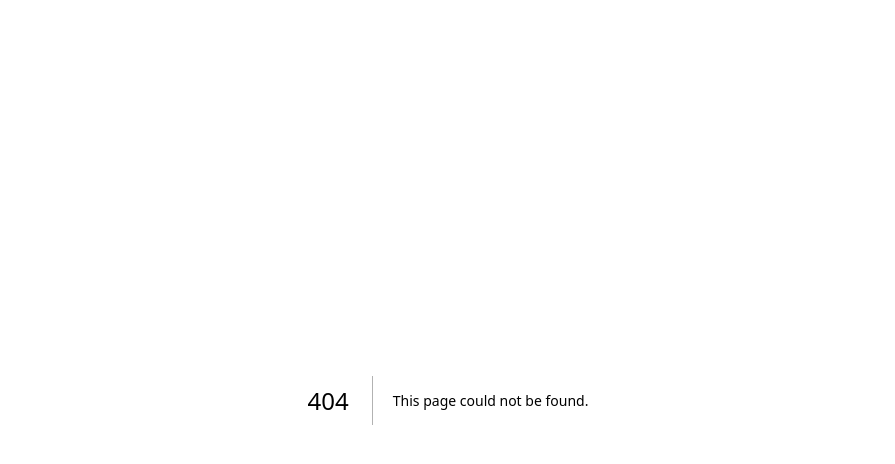
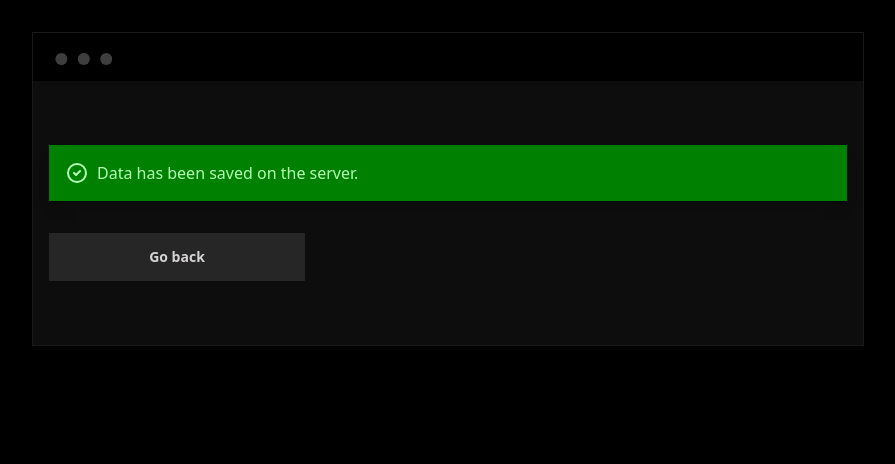
Before and after one commit to maurer2/run-types-run, a Next.js app: page /pizza/success in a window 1280 px wide. Before the commit this address had no page. Shown: the top 464 px of the page, without its empty margins (192-1087 px from the left). Built offline with nearby package versions, Linux system fonts and the light colour scheme.

Commit message:
Added success page and error handling for submit

```diff
--- a/package.json
+++ b/package.json
@@ -16,6 +16,7 @@
     "autoprefixer": "^10.4.13",
     "clsx": "^1.2.1",
     "daisyui": "^2.50.0",
+    "nanoid": "^4.0.1",
     "next": "13.1.1",
     "postcss": "^8.4.21",
     "react": "18.2.0",
--- a/src/components/PizzaForm/PizzaForm.tsx
+++ b/src/components/PizzaForm/PizzaForm.tsx
@@ -2,10 +2,12 @@ import React, { useState, useEffect } from 'react';
 import { useForm, FormProvider } from 'react-hook-form';
 import { zodResolver } from '@hookform/resolvers/zod';
 import { clsx } from 'clsx';
+import { useRouter } from 'next/router';
 
 import UncontrolledInput from '../UncontrolledInput';
 import UncontrolledRadioCheckbox from '../UncontrolledRadioCheckbox';
 import { pizzaValidationSchema } from '../../schema/pizza/validation';
+import { sendFormValues } from './utils';
 
 import type { FormValues } from '../../types/pizza';
 import type { PizzaFormProps } from './types';
@@ -25,6 +27,8 @@ const PizzaForm = ({ formSettings, defaultValues }: PizzaFormProps) => {
     // reset,
   } = formMethods;
   const [isSubmitting, setIsSubmitting] = useState(false);
+  const [showErrorMessage, setShowErrorMessage] = useState(false);
+  const router = useRouter();
 
   const priceRangeClassValue = watch('priceRangeClass');
 
@@ -33,25 +37,22 @@ const PizzaForm = ({ formSettings, defaultValues }: PizzaFormProps) => {
     trigger(['selectedDough', 'selectedToppings']);
   }, [priceRangeClassValue, trigger]);
 
-  const sendFormValues = (formValues: FormValues) => {
-    const requestData = {
-      method: 'POST',
-      headers: { 'Content-Type': 'application/json' },
-      body: JSON.stringify(formValues),
-    } satisfies RequestInit;
-
-    return fetch('/api/pizza/user-data', requestData);
-  };
-
   const onSubmit = async (formValues: FormValues): Promise<void> => {
     try {
       setIsSubmitting(true);
+      setShowErrorMessage(false);
 
-      const response = await sendFormValues(formValues);
-      const responseJSON = await response.json();
-      console.log(responseJSON);
+      const response = await sendFormValues(formValues, '/api/pizza/user-data');
+      if (response.ok) {
+        await response.json();
+
+        router.push('/pizza/success');
+        return
+      }
+
+      throw new Error('Error sending data');
     } catch (e) {
-      // todo
+      setShowErrorMessage(true);
     } finally {
       setIsSubmitting(false);
     }
@@ -92,7 +93,7 @@ const PizzaForm = ({ formSettings, defaultValues }: PizzaFormProps) => {
         <button
           type="submit"
           aria-disabled={!isValid}
-          className={clsx('btn btn-wide', {
+          className={clsx('btn btn-wide normal-case', {
             loading: isSubmitting,
             'cursor-wait': isSubmitting,
             'btn-disabled': !isValid && !isSubmitting,
@@ -101,6 +102,27 @@ const PizzaForm = ({ formSettings, defaultValues }: PizzaFormProps) => {
         >
           Send values
         </button>
+
+        {showErrorMessage && (
+          <div className="alert alert-warning shadow-lg mt-8">
+            <div>
+              <svg
+                xmlns="http://www.w3.org/2000/svg"
+                className="stroke-current flex-shrink-0 h-6 w-6"
+                fill="none"
+                viewBox="0 0 24 24"
+              >
+                <path
+                  strokeLinecap="round"
+                  strokeLinejoin="round"
+                  strokeWidth="2"
+                  d="M9 12l2 2 4-4m6 2a9 9 0 11-18 0 9 9 0 0118 0z"
+                />
+              </svg>
+              <span>Server error</span>
+            </div>
+          </div>
+        )}
       </form>
     </FormProvider>
   );
--- /dev/null
+++ b/src/components/PizzaForm/utils.ts
@@ -0,0 +1,11 @@
+import type { FormValues } from '../../types/pizza';
+
+export const sendFormValues = (formValues: FormValues, url: string) => {
+  const requestData = {
+    method: 'POST',
+    headers: { 'Content-Type': 'application/json' },
+    body: JSON.stringify(formValues),
+  } satisfies RequestInit;
+
+  return fetch(url, requestData);
+};
--- /dev/null
+++ b/src/pages/pizza/success.tsx
@@ -0,0 +1,36 @@
+import React from 'react';
+import type { NextPage } from 'next';
+import Link from 'next/link';
+import { nanoid } from 'nanoid';
+
+const Success: NextPage = () => (
+  <article className="container max-w-4xl mx-auto px-8 pt-8">
+    <div className="mockup-window border border-base-300">
+      <div className="px-4 py-16 bg-base-200">
+        <div className="alert alert-success shadow-lg mb-8">
+          <div>
+            <svg
+              xmlns="http://www.w3.org/2000/svg"
+              className="stroke-current flex-shrink-0 h-6 w-6"
+              fill="none"
+              viewBox="0 0 24 24"
+            >
+              <path
+                strokeLinecap="round"
+                strokeLinejoin="round"
+                strokeWidth="2"
+                d="M9 12l2 2 4-4m6 2a9 9 0 11-18 0 9 9 0 0118 0z"
+              />
+            </svg>
+            <span>Data has been saved on the server.</span>
+          </div>
+        </div>
+        <Link className="btn normal-case btn-wide" href={`/pizza?${nanoid(5)}`}>
+          Go back
+        </Link>
+      </div>
+    </div>
+  </article>
+);
+
+export default Success;
```
Also changed, not shown: 1 other file (tests, documents, lock files or other folders).
